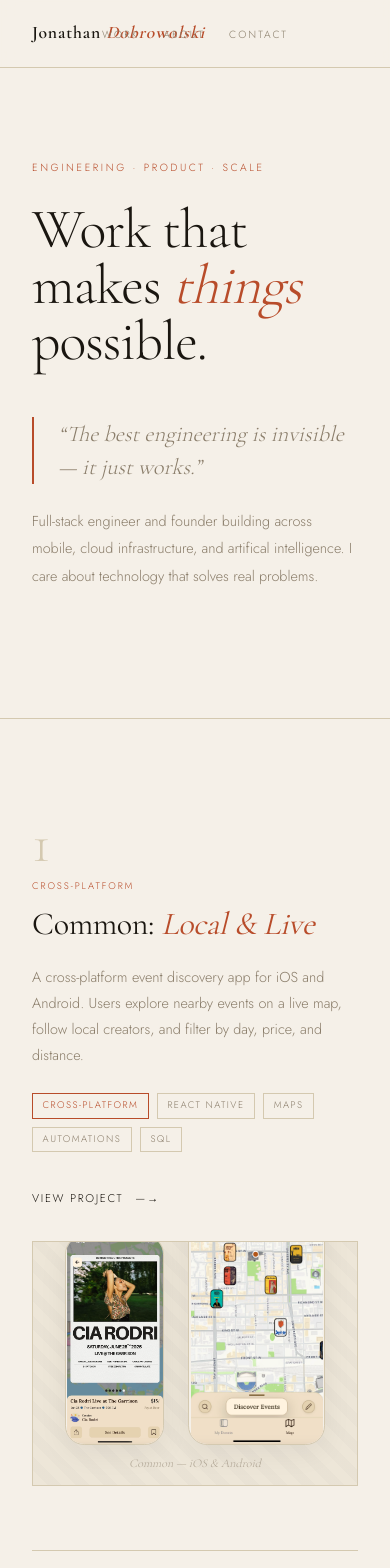
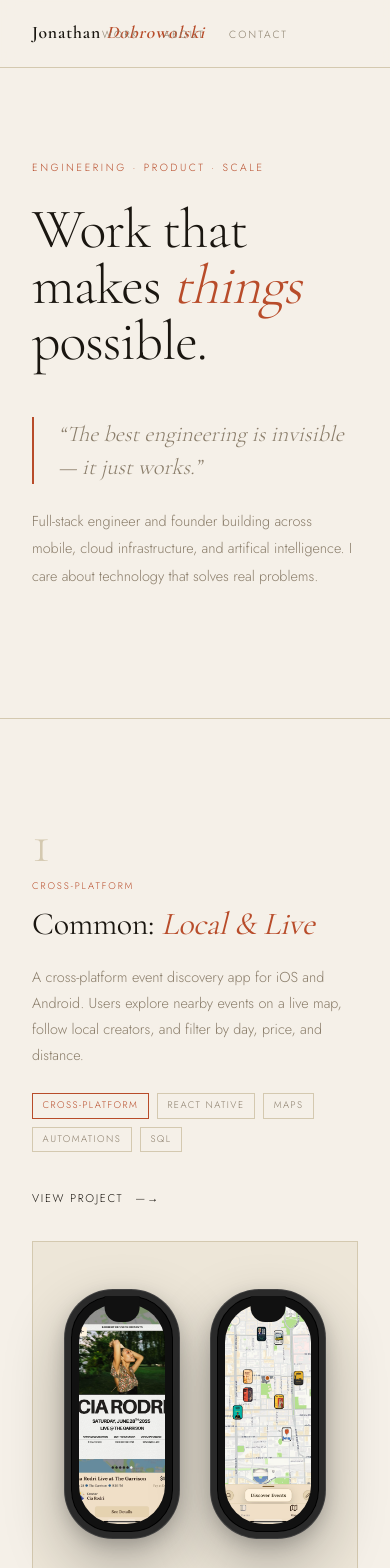
Before and after one commit to jonnyDob/portfolio, a Next.js app: page / in a window 390 px wide. Shown: the top 1568 px of the page. Built offline with nearby package versions, Linux system fonts and the light colour scheme.

Commit message:
adding iphone border

```diff
--- a/app/globals.css
+++ b/app/globals.css
@@ -217,7 +217,12 @@ nav {
   gap: 4rem;
   padding: 4rem 0;
   border-bottom: 1px solid var(--sand);
-  align-items: start;
+  align-items: center;
+  min-height: 520px;
+}
+
+.featured-project > div:last-child {
+  align-self: center;
 }
 
 .feat-num {
@@ -396,72 +401,77 @@ nav {
   opacity: 0.6;
 }
 
-/* PHONE MOCKUP - dual image layout */
+/* PHONE MOCKUP - dual iPhone layout */
 .phone-mockup-wrap {
   display: flex;
-  align-items: flex-end;
+  align-items: center;
   justify-content: center;
-  gap: 1.5rem;
-  padding: 2.5rem 2rem;
+  gap: 2rem;
+  padding: 3rem 2rem;
   background: var(--warm);
   border: 1px solid var(--sand);
-  aspect-ratio: 4/3;
-  position: relative;
-  overflow: hidden;
 }
 
-.phone-mockup-wrap::before {
+.iphone {
+  position: relative;
+  width: 44%;
+  aspect-ratio: 9/19.5;
+  background: #111;
+  border-radius: 3rem;
+  border: 6px solid #2a2a2a;
+  box-shadow:
+    0 0 0 1px #444,
+    inset 0 0 0 1px #000,
+    0 24px 60px rgba(0,0,0,0.28),
+    0 6px 18px rgba(0,0,0,0.18);
+  flex-shrink: 0;
+  padding: 0.5rem;
+}
+
+.iphone::before {
   content: '';
   position: absolute;
-  inset: 0;
-  background: repeating-linear-gradient(
-    45deg,
-    transparent,
-    transparent 10px,
-    rgba(0,0,0,0.015) 10px,
-    rgba(0,0,0,0.015) 20px
-  );
-  pointer-events: none;
+  top: 0;
+  left: 50%;
+  transform: translateX(-50%);
+  width: 34%;
+  height: 1.6rem;
+  background: #111;
+  border-radius: 0 0 0.9rem 0.9rem;
+  z-index: 10;
 }
 
-.phone-frame {
-  position: relative;
-  border-radius: 1.2rem;
-  overflow: hidden;
-  background: var(--cream);
-  border: 1px solid var(--sand);
-  box-shadow: 0 8px 30px rgba(0,0,0,0.06);
-  z-index: 1;
+.iphone::after {
+  content: '';
+  position: absolute;
+  bottom: 0.55rem;
+  left: 50%;
+  transform: translateX(-50%);
+  width: 28%;
+  height: 4px;
+  background: rgba(255,255,255,0.25);
+  border-radius: 3px;
+  z-index: 10;
 }
 
-.phone-frame.large {
-  width: 55%;
-  aspect-ratio: 9/19;
+.iphone-screen {
+  position: absolute;
+  inset: 0.5rem;
+  border-radius: 2.4rem;
+  overflow: hidden;
+  background: #000;
 }
 
-.phone-frame.small {
-  width: 40%;
-  aspect-ratio: 9/19;
-}
-
-.phone-frame img {
+.iphone-screen img {
   width: 100%;
   height: 100%;
-  object-fit: contain;
+  object-fit: cover;
+  object-position: top;
+  display: block;
 }
 
 .phone-mockup-caption {
-  position: absolute;
-  bottom: 0.75rem;
-  left: 0;
-  right: 0;
-  text-align: center;
-  font-family: var(--serif);
-  font-style: italic;
-  font-size: 0.75rem;
-  color: var(--taupe);
-  opacity: 0.6;
-  z-index: 1;
+  display: none;
 }
 
 /* SMALL PROJECTS GRID */
--- a/components/ProjectFeatured.tsx
+++ b/components/ProjectFeatured.tsx
@@ -69,23 +69,18 @@ export default function ProjectFeatured({
       <div>
         {phoneMockup ? (
           <div className="phone-mockup-wrap">
-            <div className="phone-frame small">
-              {/* eslint-disable-next-line @next/next/no-img-element */}
-              <img
-                src={phoneMockup.small.src}
-                alt={phoneMockup.small.alt}
-              />
+            <div className="iphone">
+              <div className="iphone-screen">
+                {/* eslint-disable-next-line @next/next/no-img-element */}
+                <img src={phoneMockup.small.src} alt={phoneMockup.small.alt} />
+              </div>
             </div>
-            <div className="phone-frame large">
-              {/* eslint-disable-next-line @next/next/no-img-element */}
-              <img
-                src={phoneMockup.large.src}
-                alt={phoneMockup.large.alt}
-              />
+            <div className="iphone">
+              <div className="iphone-screen">
+                {/* eslint-disable-next-line @next/next/no-img-element */}
+                <img src={phoneMockup.large.src} alt={phoneMockup.large.alt} />
+              </div>
             </div>
-            {phoneMockup.caption && (
-              <div className="phone-mockup-caption">{phoneMockup.caption}</div>
-            )}
           </div>
         ) : stat ? (
           <div className="img-block">
```
